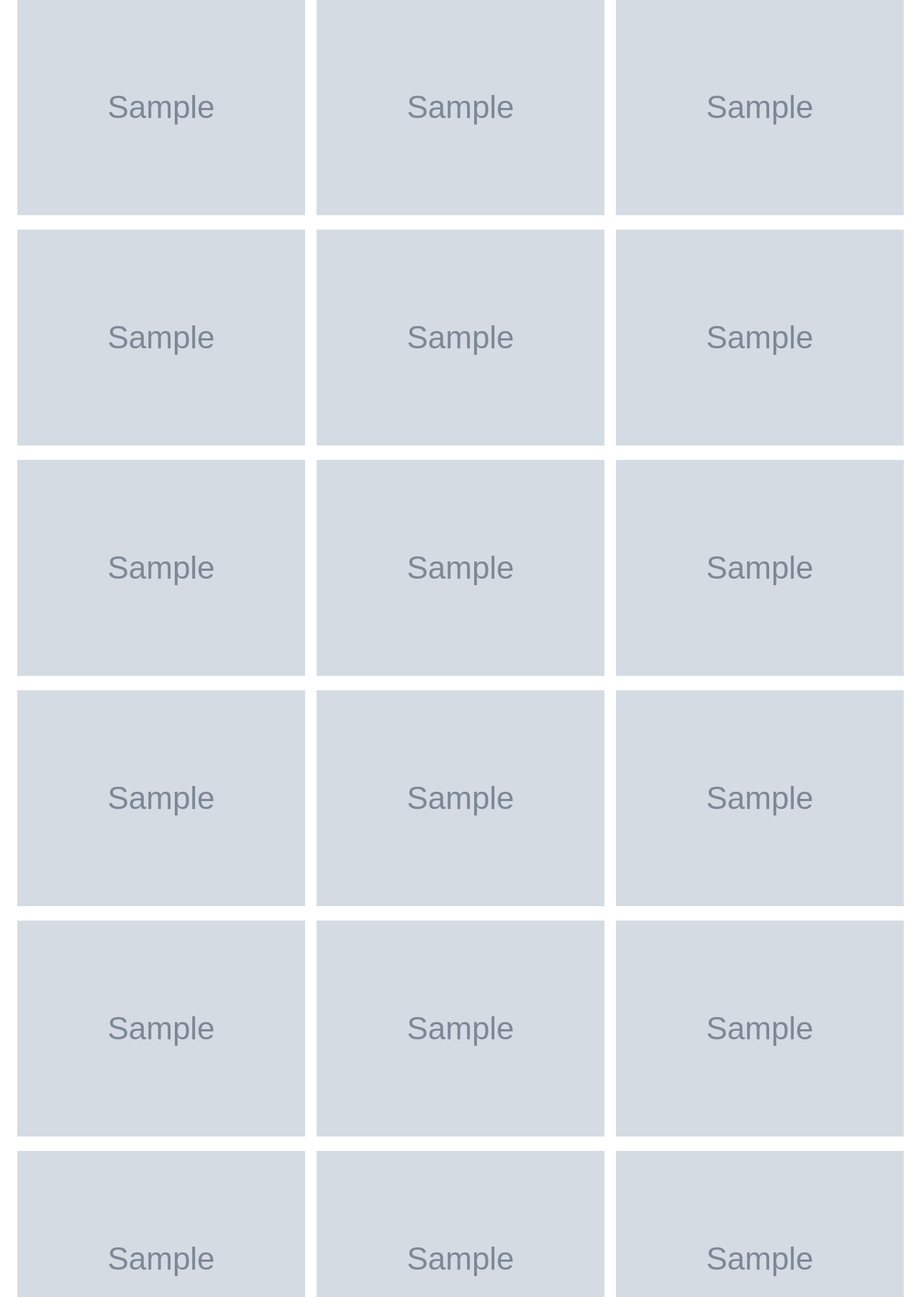
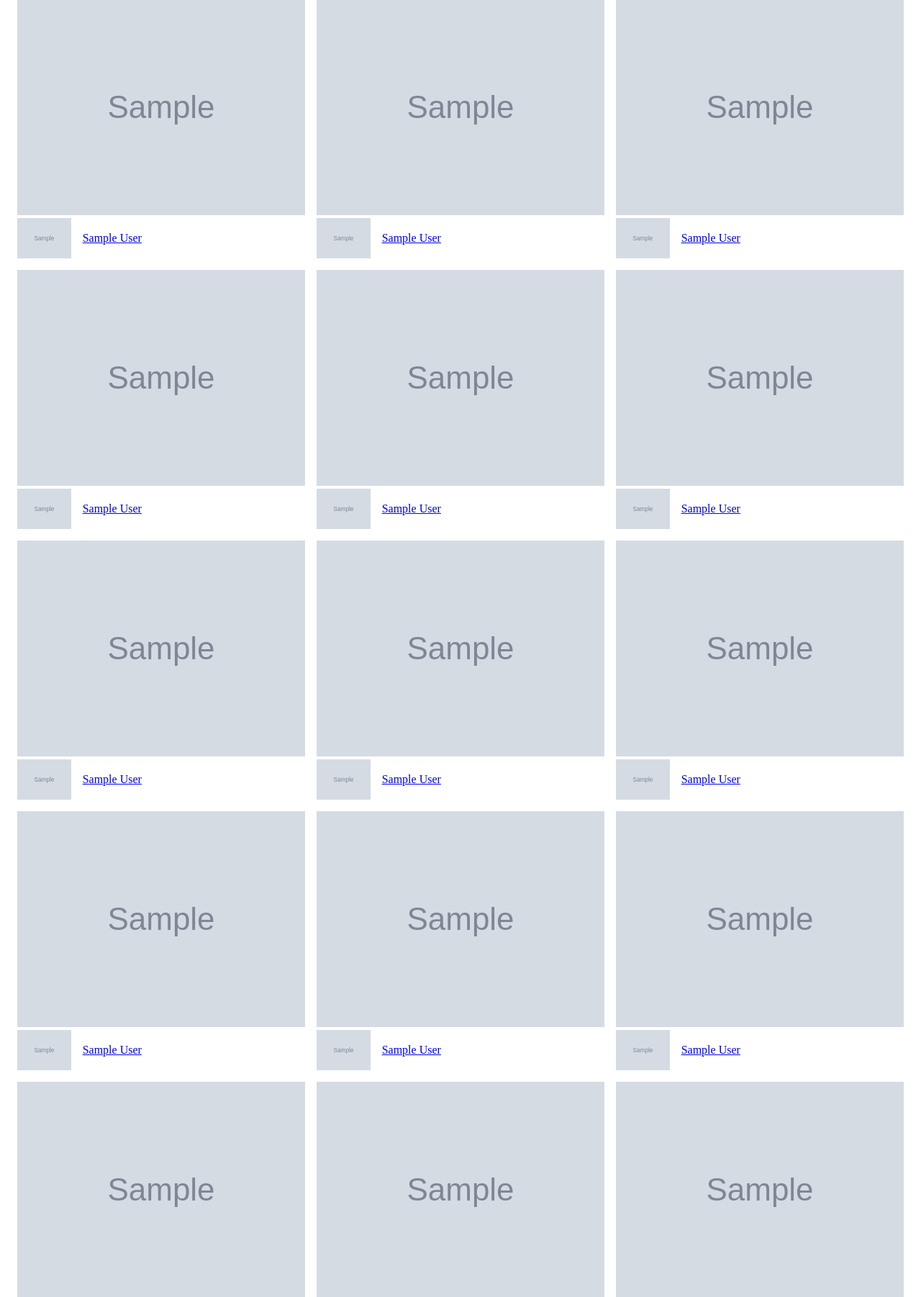
Before and after one commit to Pratham-Chauhan/Artstation-flask-app, a Flask app: page /1 in a window 1280 px wide. Shown: the part 157-1959 px from the top of the page at 72% size. Run offline with Flask 2, Linux system fonts and the light colour scheme; grey boxes marked "Sample" are stand-in pictures; a database or web service that is not in the repository returns one stand-in record (values such as "Sample title"); data that the repository does not hold is empty.

Commit message:
now, it would show artist profile along their art. Signed-off-by: Pratham Chauhan <prathamchauhan.coding42@gmail.com>

```diff
--- a/index.py
+++ b/index.py
@@ -21,19 +21,26 @@ def Trending_Art_Extract(page_no):
             print('images fetch:', len(tdata))
             # refresh = 0
         else:
-            print("Status Code is Wrong:", tdata.status_code)
+            print("Status Code is Wrong : ", tdata.status_code)
             return
 
     else:
         print('refresh is off'.title())
 
 
-    for rn in random.sample(range(100), 30 ):
-        artwork = tdata[rn]
-        art_hash = artwork['hash_id']
-        cover_url = artwork['smaller_square_cover_url']
+    for rn in random.sample(range(100), 30):
+        artwork = tdata[rn] #selecting art at random
 
-        art_urls.append({'URL': cover_url, 'hash': art_hash})
+
+        art_urls.append({'URL': artwork['smaller_square_cover_url'],
+                        'hash': artwork['hash_id'],
+                        'title': artwork['title'],
+                        # artist
+                        'artist': artwork['user']['full_name'],
+                        'artist_url': artwork['user']['username'],
+                        'artist_img': artwork['user']['medium_avatar_url']})
+
+
 
         # print(artwork['user']['username'],'-', artwork['title'],'\n')
         # print('Hash:',art_hash)
@@ -60,7 +67,7 @@ app = Flask(__name__)
 @app.route('/<int:n>')
 def index(n):
     Trending_Art_Extract(n)
-    return render_template('artstation_gallery.html', urls=art_urls, page=n)
+    return render_template('home.html', urls=art_urls, page=n)
 
 @app.route('/')
 def go_to_page():
@@ -73,4 +80,5 @@ def go_to_page():
 def view_art(art_hash):
     return render_template("image_viewer.html", full_url = download_art(art_hash))
 
-# app.run()
+if __name__ == "__main__":
+    app.run(host="192.168.43.55", debug=True)
--- a/static/mystyle.css
+++ b/static/mystyle.css
@@ -9,6 +9,25 @@
   grid-template-columns: repeat(3, 1fr);
   gap: 1em;
 }
+
+/*img:hover {
+  opacity: 0.5;
+}
+*/
+div.artist {
+  display: flex;
+  gap: 1em;
+/*  background-color: red;*/
+  height: 3.5em;
+  align-items: center;
+/*  justify-content: space-between;*/
+
+}
+.artist img{
+  display: flex;
+  height: 100%;
+}
+
 @media screen and (max-width: 900px) {
   .container {
     grid-template-columns: repeat(2, 1fr);
--- a/templates/artstation_gallery.html
+++ b/templates/home.html
@@ -18,12 +18,21 @@
     </div>
     <div id="wrapper">
       <div class="container">
+
         {% for art in urls %}
+        <div class="art {{ art.hash }}">
           <a href="/view/{{ art.hash }}" target="_blank">
-            <div class="art {{ art.hash }}">
               <img src={{ art.URL }}>
-            </div>
           </a>
+
+          <div class="artist">
+            <img src="{{ art.artist_img }}">
+            <a href="https://www.artstation.com/{{ art.artist_url }}" target="_blank">{{ art.artist }}</a>
+          </div>
+        </div>
+
+
+
         {% endfor %}
       </div>
     </div>
```
